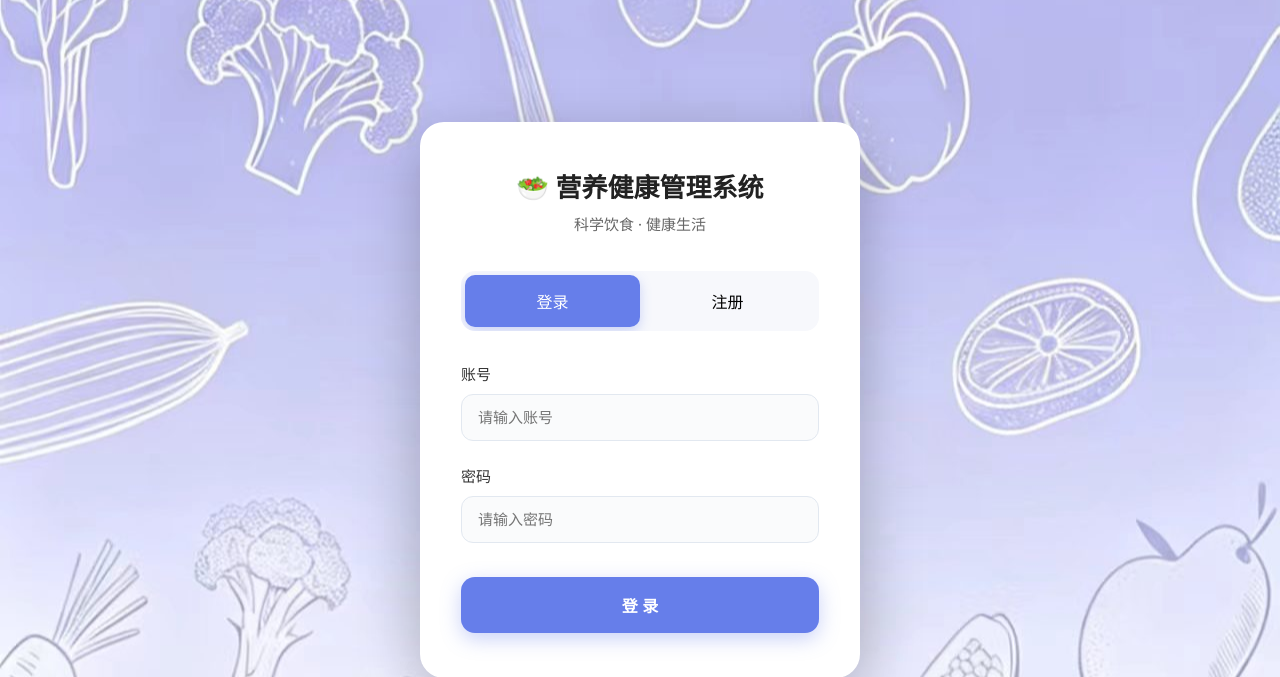
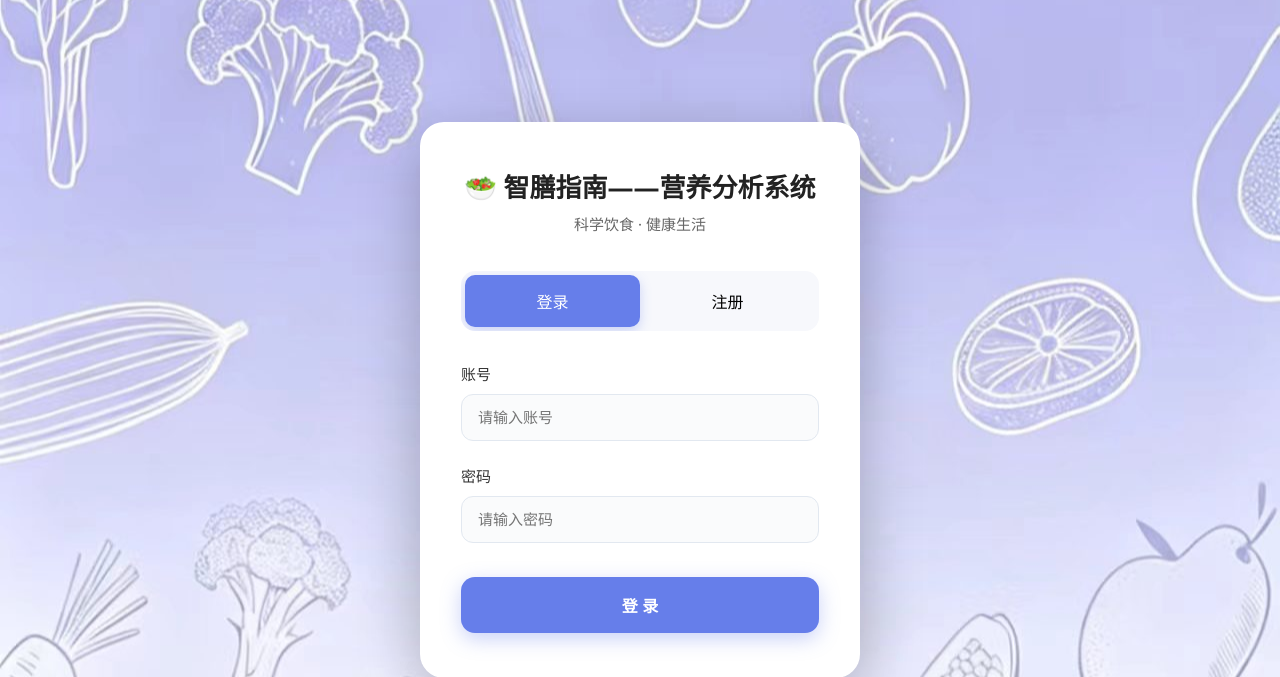
Before and after one commit to Fionasun929/nutrition_food, a Flask app: page /login in a window 1280 px wide. Shown: the top 677 px of the page. Run offline with Flask 3, Linux system fonts and the light colour scheme.

Commit message:
Update login.html

```diff
--- a/templates/login.html
+++ b/templates/login.html
@@ -3,7 +3,7 @@
 <head>
 <meta charset="UTF-8">
 <meta name="viewport" content="width=device-width, initial-scale=1.0">
-<title>登录 - 营养健康管理系统</title>
+<title>登录 - 智膳指南——营养分析系统</title>
 <style>
 /* 登录/注册页面 专用美化样式 */
 * {
@@ -166,7 +166,7 @@ h2 {
 </head>
 <body>
 <div class="login-container">
-    <h2>🥗 营养健康管理系统</h2>
+    <h2>🥗 智膳指南——营养分析系统</h2>
     <div class="subtitle">科学饮食 · 健康生活</div>
     <div class="tab">
         <button class="tab-btn active" onclick="switchTab('login')">登录</button>
```
